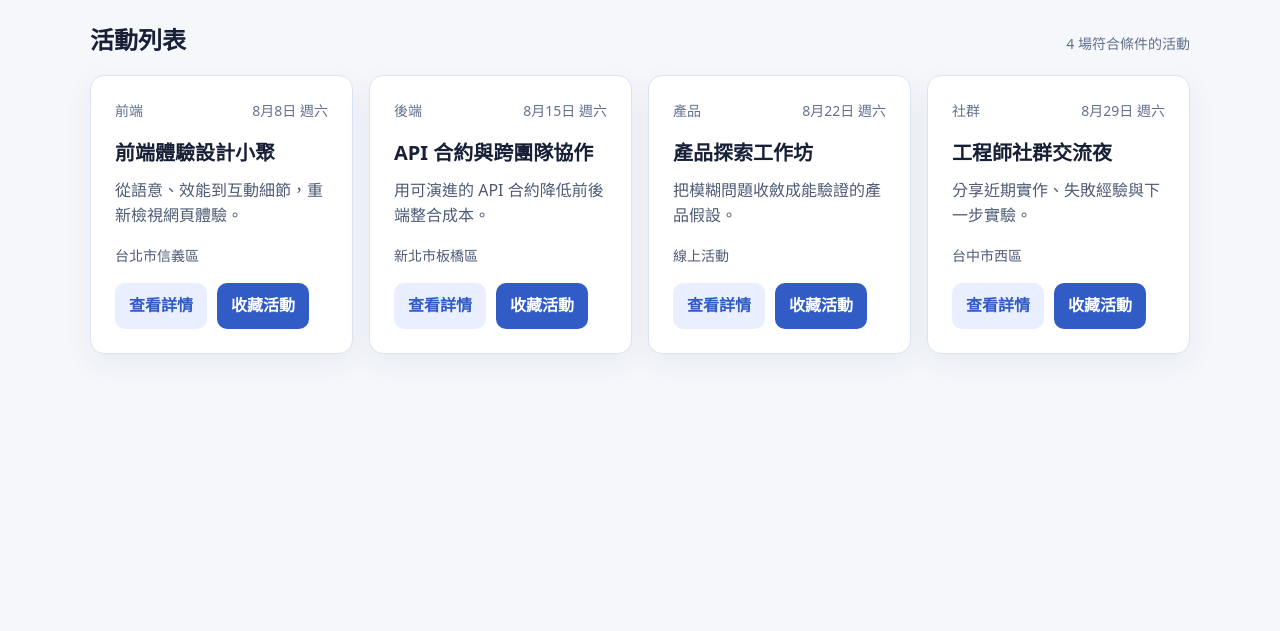
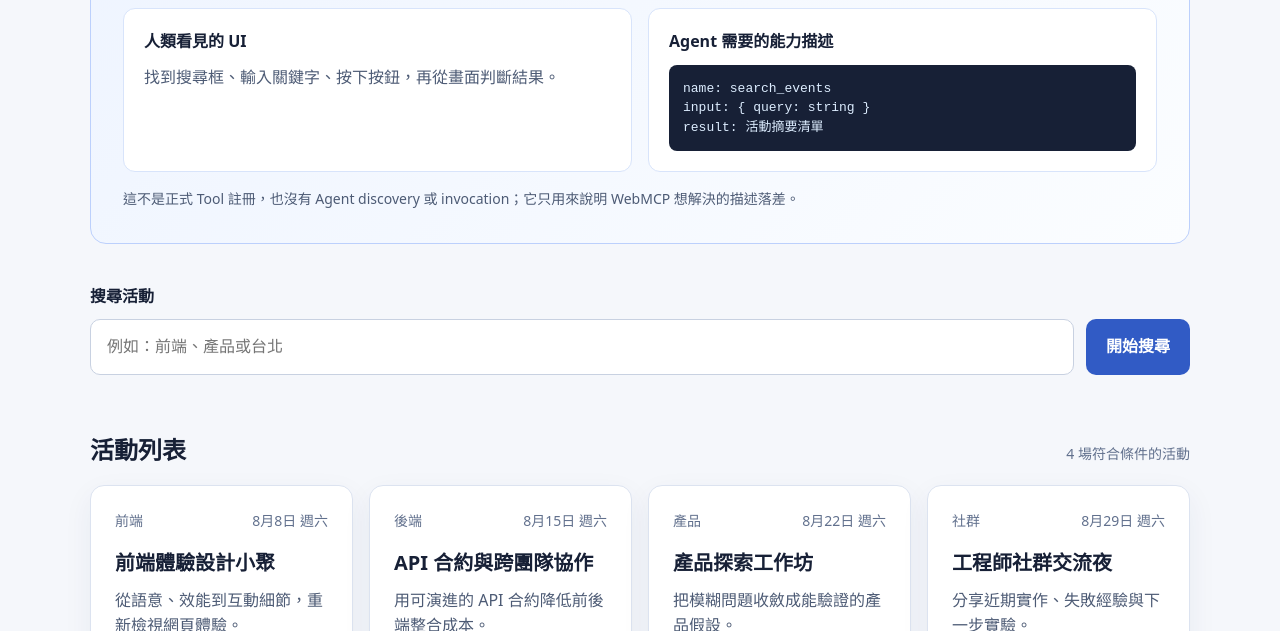
Before and after one commit to eric861129/AgentReady-Events-V2, a website built with Vite: page index.html in a window 1280 px wide. Shown: the part 469-1100 px from the top of the page. Before the commit the page ends 919 px from the top, so only its background shows below. Built offline with nearby package versions, Linux system fonts and the light colour scheme.

Commit message:
feat(day-06): add WebMCP concept comparison

```diff
--- a/src/main.ts
+++ b/src/main.ts
@@ -26,6 +26,7 @@ function render(): void {
         <h1 id="page-title">探索下一場值得參加的活動</h1>
         <p>這是尚未加入 WebMCP 的人類操作基線。你可以搜尋活動並收藏有興趣的場次。</p>
       </section>
+      ${renderWebMcpConceptCard()}
       <form class="search-form" id="event-search-form">
         <label for="event-search">搜尋活動</label>
         <div class="search-controls">
@@ -44,6 +45,30 @@ function render(): void {
       </section>
       ${renderEventDetail()}
     </main>
+  `;
+}
+
+function renderWebMcpConceptCard(): string {
+  return `
+    <section class="webmcp-concept" data-testid="webmcp-concept-card" aria-labelledby="webmcp-concept-title">
+      <div>
+        <p class="section-label">Day 6 概念對照</p>
+        <h2 id="webmcp-concept-title">同一個需求，網站可以用兩種方式被理解</h2>
+      </div>
+      <div class="webmcp-concept__grid">
+        <article>
+          <h3>人類看見的 UI</h3>
+          <p>找到搜尋框、輸入關鍵字、按下按鈕，再從畫面判斷結果。</p>
+        </article>
+        <article>
+          <h3>Agent 需要的能力描述</h3>
+          <pre><code>name: search_events
+input: { query: string }
+result: 活動摘要清單</code></pre>
+        </article>
+      </div>
+      <p class="webmcp-concept__notice">這不是正式 Tool 註冊，也沒有 Agent discovery 或 invocation；它只用來說明 WebMCP 想解決的描述落差。</p>
+    </section>
   `;
 }
 
--- a/src/styles.css
+++ b/src/styles.css
@@ -84,6 +84,60 @@ h1 {
 .intro > p:last-child {
   color: #4d5b75;
   font-size: 1.0625rem;
+}
+
+.webmcp-concept {
+  margin: 2.5rem 0;
+  padding: clamp(1.25rem, 3vw, 2rem);
+  border: 1px solid #bcd0fc;
+  border-radius: 1rem;
+  background: linear-gradient(135deg, #eef4ff, #fbfdff);
+}
+
+.webmcp-concept h2 {
+  max-width: 650px;
+  margin-bottom: 1.25rem;
+  font-size: clamp(1.4rem, 3vw, 2rem);
+}
+
+.webmcp-concept__grid {
+  display: grid;
+  grid-template-columns: repeat(2, minmax(0, 1fr));
+  gap: 1rem;
+}
+
+.webmcp-concept__grid article {
+  padding: 1.25rem;
+  border: 1px solid #d8e4fb;
+  border-radius: 0.75rem;
+  background: #fff;
+}
+
+.webmcp-concept__grid h3 {
+  margin-bottom: 0.625rem;
+  font-size: 1rem;
+}
+
+.webmcp-concept__grid p,
+.webmcp-concept__notice {
+  margin-bottom: 0;
+  color: #4d5b75;
+}
+
+.webmcp-concept pre {
+  margin: 0;
+  overflow-x: auto;
+  padding: 0.875rem;
+  border-radius: 0.5rem;
+  color: #ddedff;
+  background: #172036;
+  font-size: 0.8125rem;
+  line-height: 1.5;
+}
+
+.webmcp-concept__notice {
+  margin-top: 1rem;
+  font-size: 0.875rem;
 }
 
 .search-form {
@@ -252,6 +306,10 @@ input:focus-visible {
     flex-direction: column;
   }
 
+  .webmcp-concept__grid {
+    grid-template-columns: 1fr;
+  }
+
   .site-header p {
     font-size: 0.8125rem;
   }
```
Also changed, not shown: docs/day-06-webmcp-concept.md (added, +23 -0 lines), tests/browser/webmcp-labs.spec.ts (added, +8 -0 lines).
